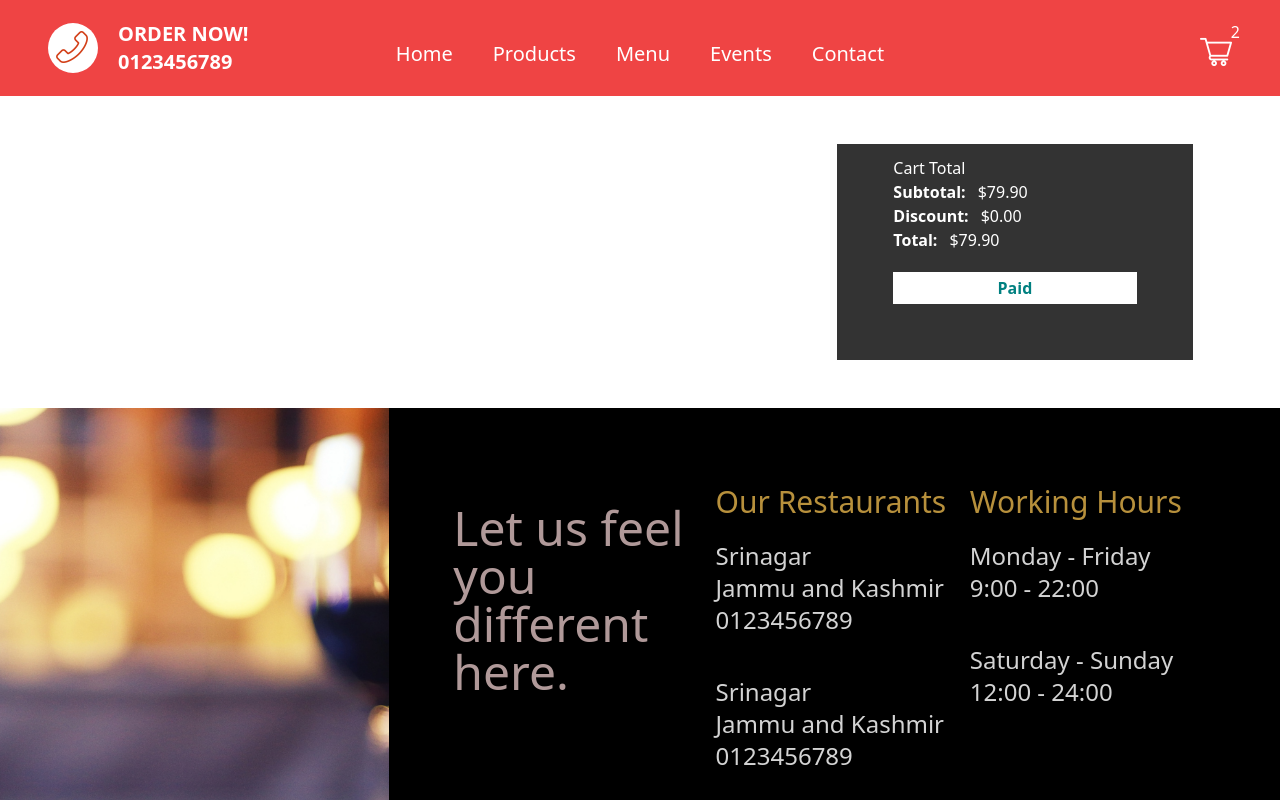
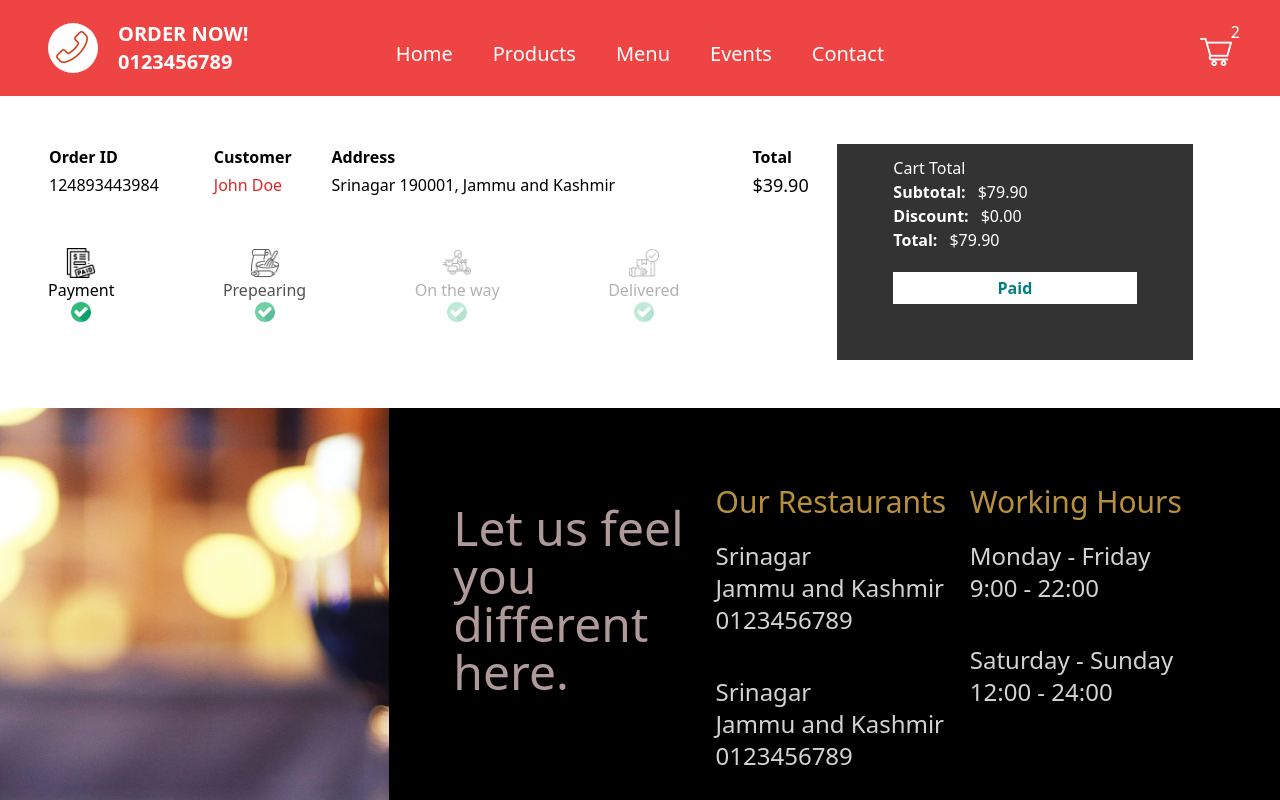
Before and after one commit to irfan378/Food-APP, a Next.js app: page /orders/1 in a window 1280 px wide. Shown: the top 800 px of the page. Built offline with nearby package versions, Linux system fonts and the light colour scheme.

Commit message:
orders Page

```diff
--- a/pages/orders/[id].tsx
+++ b/pages/orders/[id].tsx
@@ -1,10 +1,81 @@
 import { NextPage } from "next";
 import React from "react";
+import Image from "next/image";
+import styles from "../../styles/Order.module.css";
 
 const Order: NextPage = () => {
+  const status: number = 0;
+  const statusClass = (index: number) => {
+    if (index - status < 1) {
+      return styles.done;
+    }
+    if (index - status === 1) {
+      return styles.inProgress;
+    }
+    if (index - status > 1) {
+      return styles.undone;
+    }
+  };
   return (
     <div className="container2 p-12 flex">
-      <div className="left flex-[2]"></div>
+      <div className="left flex-[2]">
+        <div className="row">
+          <table className="tables w-[100%] text-left mb-12 border-spacing-10">
+            <tr className="tr">
+              <th>Order ID</th>
+              <th>Customer</th>
+              <th>Address</th>
+              <th>Total</th>
+            </tr>
+            <tr>
+              <td>
+                <span className="id">124893443984</span>
+              </td>
+              <td>
+                <span className="name font-medium text-red-600">John Doe</span>
+              </td>
+              <td>
+                <span className="address">
+                  Srinagar 190001, Jammu and Kashmir
+                </span>
+              </td>
+              <td>
+                <span className="total font-medium text-lg">$39.90</span>
+              </td>
+            </tr>
+          </table>
+        </div>
+        <div className="row flex justify-between w-[80%]">
+          <div className={statusClass(0)}>
+            <Image src="/img/paid.png" alt="" width={30} height={30} />
+            <span>Payment</span>
+            <div className="checkedIcon">
+              <Image className={styles.checkedIcon} src="/img/checked.png" alt="" width={20} height={20} />
+            </div>
+          </div>
+          <div className={statusClass(1)}>
+            <Image src="/img/bake.png" alt="" width={30} height={30} />
+            <span>Prepearing</span>
+            <div className="checkedIcon">
+              <Image className={styles.checkedIcon} src="/img/checked.png" alt="" width={20} height={20} />
+            </div>
+          </div>
+          <div className={statusClass(2)}>
+            <Image src="/img/bike.png" alt="" width={30} height={30} />
+            <span>On the way</span>
+            <div className="checkedIcon">
+              <Image className={styles.checkedIcon} src="/img/checked.png" alt="" width={20} height={20} />
+            </div>
+          </div>
+          <div className={statusClass(3)}>
+            <Image src="/img/delivered.png" alt="" width={30} height={30} />
+            <span>Delivered</span>
+            <div className="checkedIcon">
+              <Image className={styles.checkedIcon} src="/img/checked.png" alt="" width={20} height={20} />
+            </div>
+          </div>
+        </div>
+      </div>
       <div className="right flex-[1]">
         <div className="wrapper w-[90%] text-white max-h-[300px] p-14 pt-3 flex flex-col justify-between bg-[#333] ">
           <h2 className="titlen text-base">Cart Total</h2>
@@ -17,7 +88,10 @@ const Order: NextPage = () => {
           <div className="totalText">
             <b className="totalTextTitle mr-3 cur">Total:</b>$79.90
           </div>
-          <button disabled className="button text-[teal] h-8 mt-5  bg-white font-bold cursor-not-allowed">
+          <button
+            disabled
+            className="button text-[teal] h-8 mt-5  bg-white font-bold cursor-not-allowed"
+          >
             Paid
           </button>
         </div>
--- /dev/null
+++ b/styles/Order.module.css
@@ -0,0 +1,31 @@
+.done {
+  display: flex;
+  flex-direction: column;
+  align-items: center;
+}
+.inProgress {
+  display: flex;
+  flex-direction: column;
+  align-items: center;
+  animation: inProgress 1s ease infinite alternate;
+}
+@keyframes inProgress {
+  from {
+    opacity: 0;
+  }
+  to {
+    opacity: 1;
+  }
+}
+.undone {
+  display: flex;
+  flex-direction: column;
+  align-items: center;
+  opacity: 0.3;
+}
+.undone
+.checkedIcon,
+.inProgress
+.checkedIcon {
+  display: none;
+}
```
